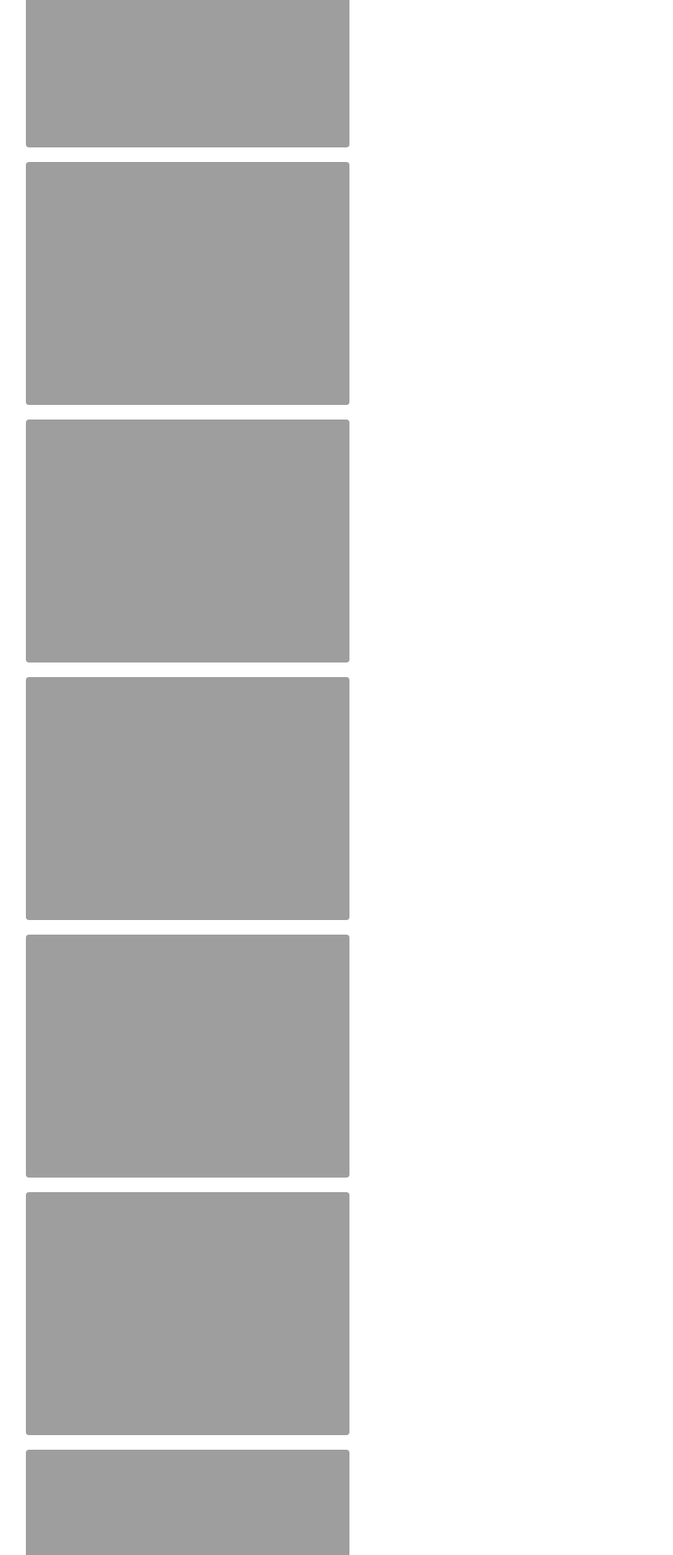
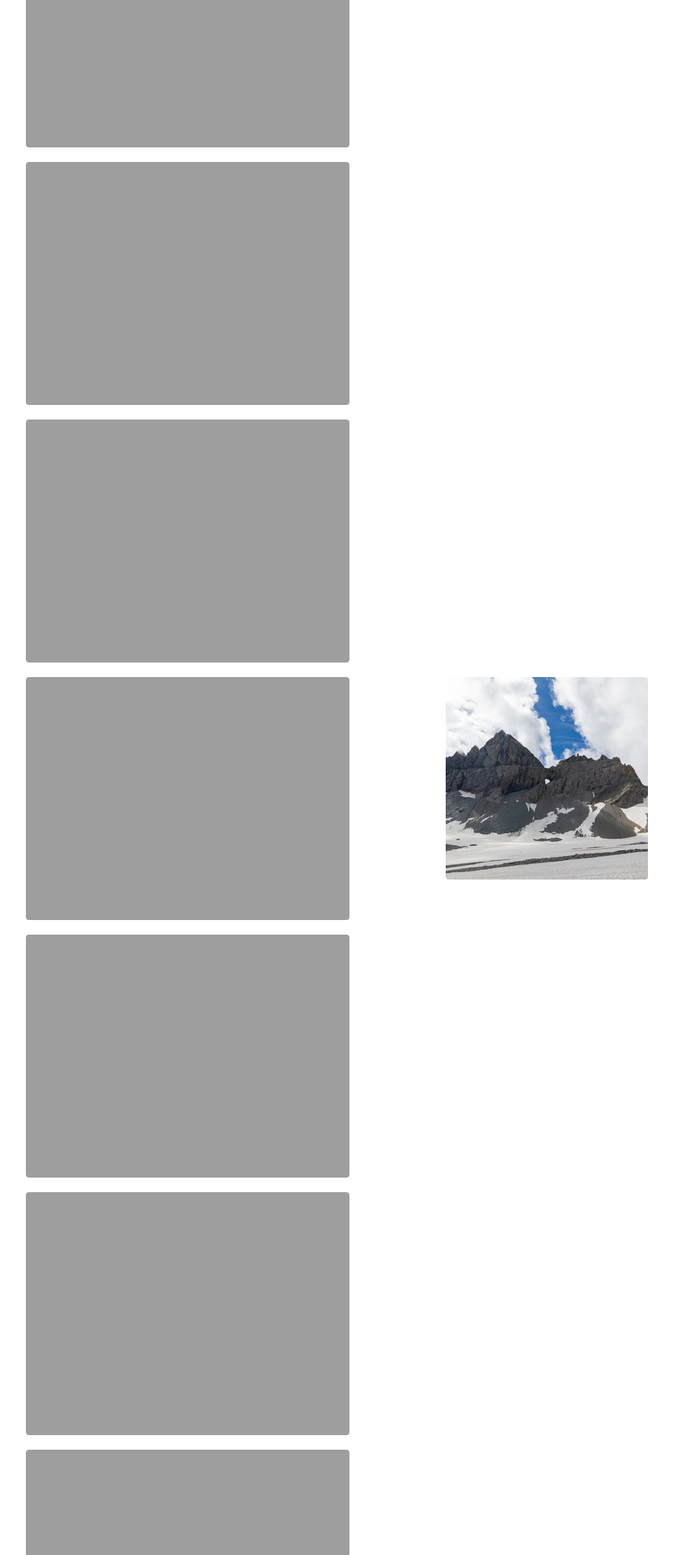
Before and after one commit to raphaelthomas/ofcampuszh.ch, a Jekyll site: the page built from _posts/2020-07-04-wanderung.md, in a window 1280 px wide. Shown: the part 1771-3691 px from the top of the page at 81% size, without its empty margins (250-1082 px from the left). Built offline with Jekyll 4.4.1, drawn with Linux system fonts in a browser that asks for light colours.

Commit message:
fix typo in thumbnail links

```diff
--- a/_posts/2020-07-04-wanderung.md
+++ b/_posts/2020-07-04-wanderung.md
@@ -18,23 +18,23 @@
   - url:        2020-07-04-wanderung/06.jpg
     image_path: 2020-07-04-wanderung/06-thumbnail.jpg
   - url:        2020-07-04-wanderung/07.jpg
-    image_path: 2021-07-04-wanderung/07-thumbnail.jpg
+    image_path: 2020-07-04-wanderung/07-thumbnail.jpg
   - url:        2020-07-04-wanderung/08.jpg
-    image_path: 2021-07-04-wanderung/08-thumbnail.jpg
+    image_path: 2020-07-04-wanderung/08-thumbnail.jpg
   - url:        2020-07-04-wanderung/09.jpg
-    image_path: 2021-07-04-wanderung/08-thumbnail.jpg
+    image_path: 2020-07-04-wanderung/08-thumbnail.jpg
   - url:        2020-07-04-wanderung/10.jpg
-    image_path: 2021-07-04-wanderung/10-thumbnail.jpg
+    image_path: 2020-07-04-wanderung/10-thumbnail.jpg
   - url:        2020-07-04-wanderung/11.jpg
-    image_path: 2021-07-04-wanderung/11-thumbnail.jpg
+    image_path: 2020-07-04-wanderung/11-thumbnail.jpg
   - url:        2020-07-04-wanderung/12.jpg
-    image_path: 2021-07-04-wanderung/12-thumbnail.jpg
+    image_path: 2020-07-04-wanderung/12-thumbnail.jpg
   - url:        2020-07-04-wanderung/13.jpg
-    image_path: 2021-07-04-wanderung/13-thumbnail.jpg
+    image_path: 2020-07-04-wanderung/13-thumbnail.jpg
   - url:        2020-07-04-wanderung/14.jpg
-    image_path: 2021-07-04-wanderung/14-thumbnail.jpg
+    image_path: 2020-07-04-wanderung/14-thumbnail.jpg
   - url:        2020-07-04-wanderung/15.jpg
-    image_path: 2021-07-04-wanderung/15-thumbnail.jpg
+    image_path: 2020-07-04-wanderung/15-thumbnail.jpg
 ---
 
 Am Morgen vom 4. Juli 2020 ging es los, von Zürich nach Elm. Dort angekommen,
```
